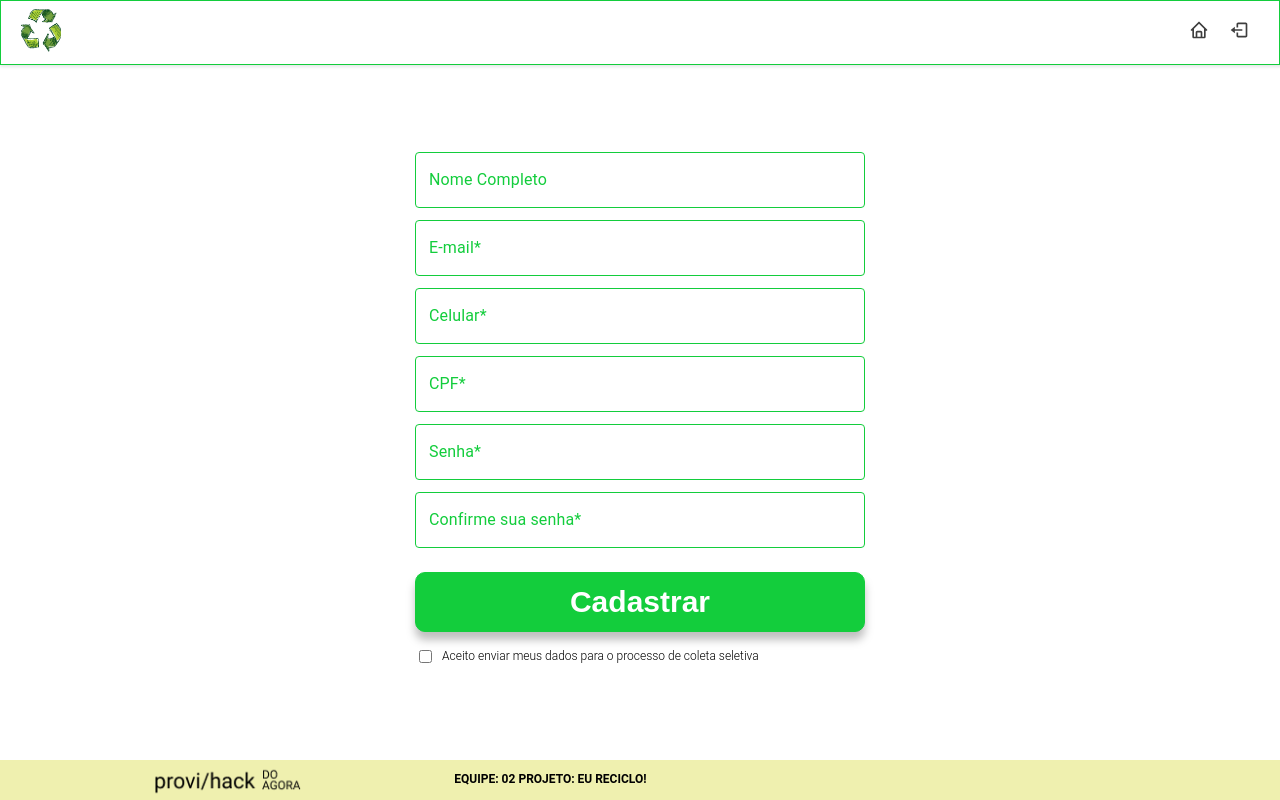
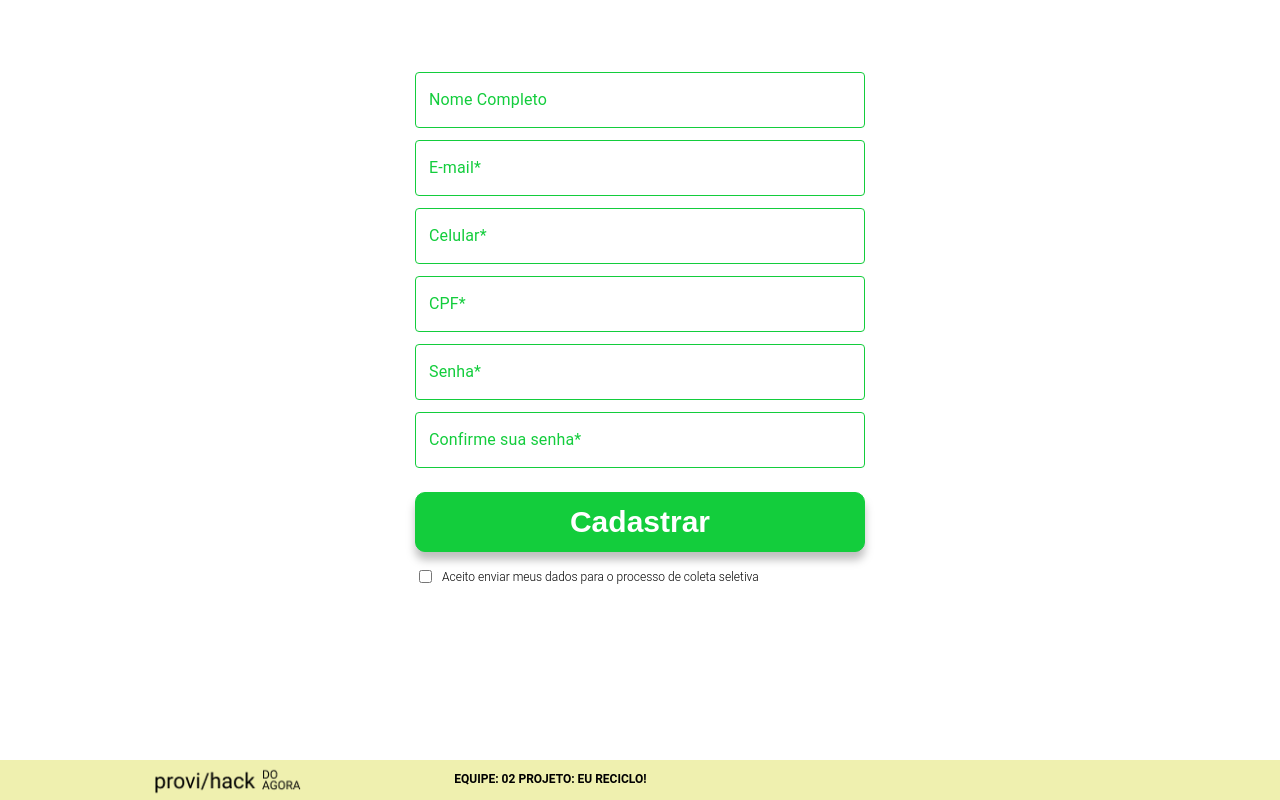
Before and after one commit to igormtk/proviHack-Equipe2-Front, a React (Create React App) app in the folder eu-reciclo/: page /signup/user in a window 1280 px wide. Built offline with nearby package versions, Linux system fonts and the light colour scheme.

Commit message:
fix: tirando header do cadastro e acertando detalhe estilização

```diff
--- a/eu-reciclo/src/Pages/UserSignUpPage/UserSignUpPage.js
+++ b/eu-reciclo/src/Pages/UserSignUpPage/UserSignUpPage.js
@@ -8,8 +8,6 @@ const UserSignUpPage = () => {
 
     return (
         <Container>
-
-        <Header/>
 
         <SignUpContainer>
 
--- a/eu-reciclo/src/Pages/UserSignUpPage/UserSingUpFormStyle.js
+++ b/eu-reciclo/src/Pages/UserSignUpPage/UserSingUpFormStyle.js
@@ -60,4 +60,5 @@ export const SignUpContainer = styled.div`
   width: 30%;
   margin-left: auto;
   margin-right: auto;
+  margin-top: 4rem;
 `;
```
